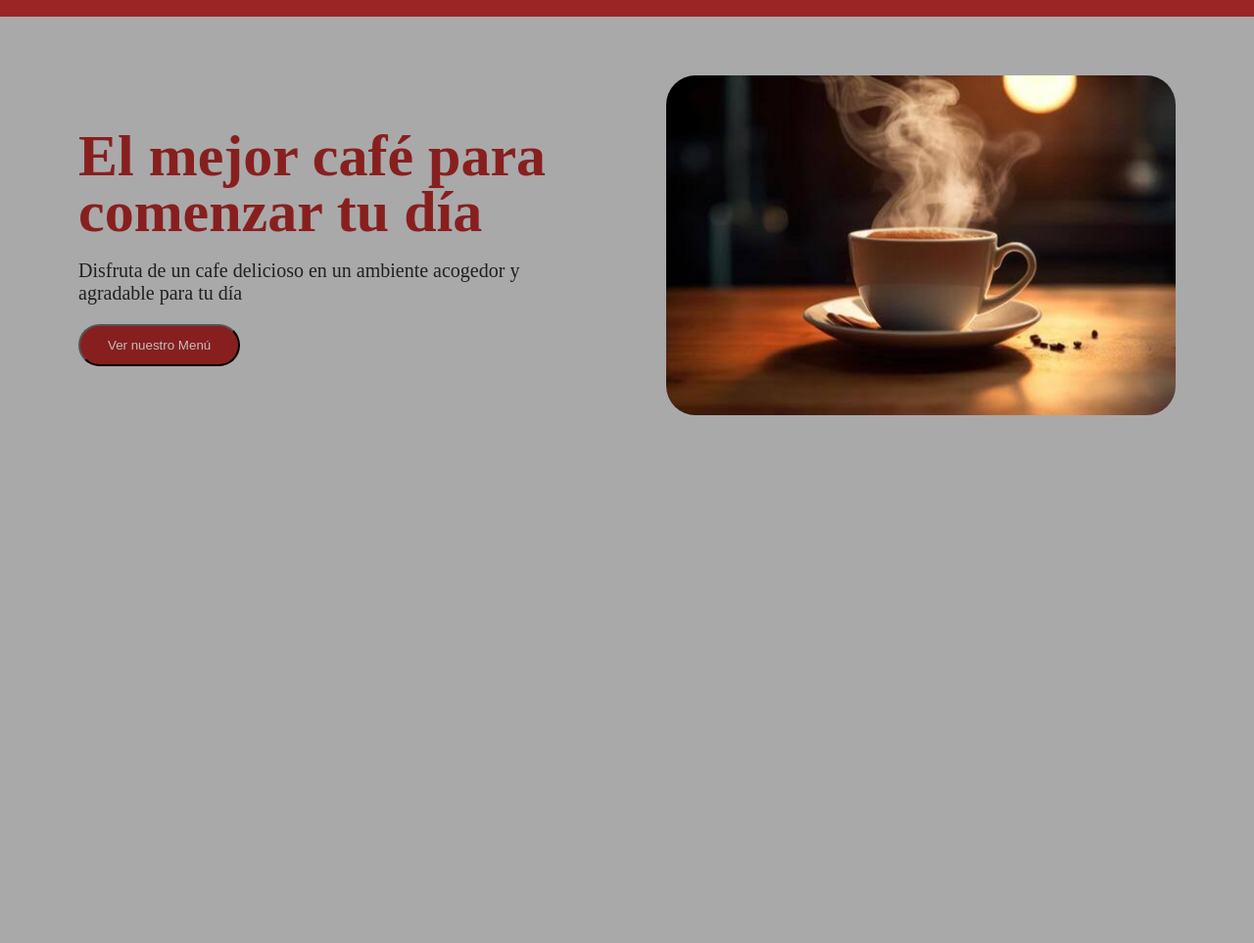
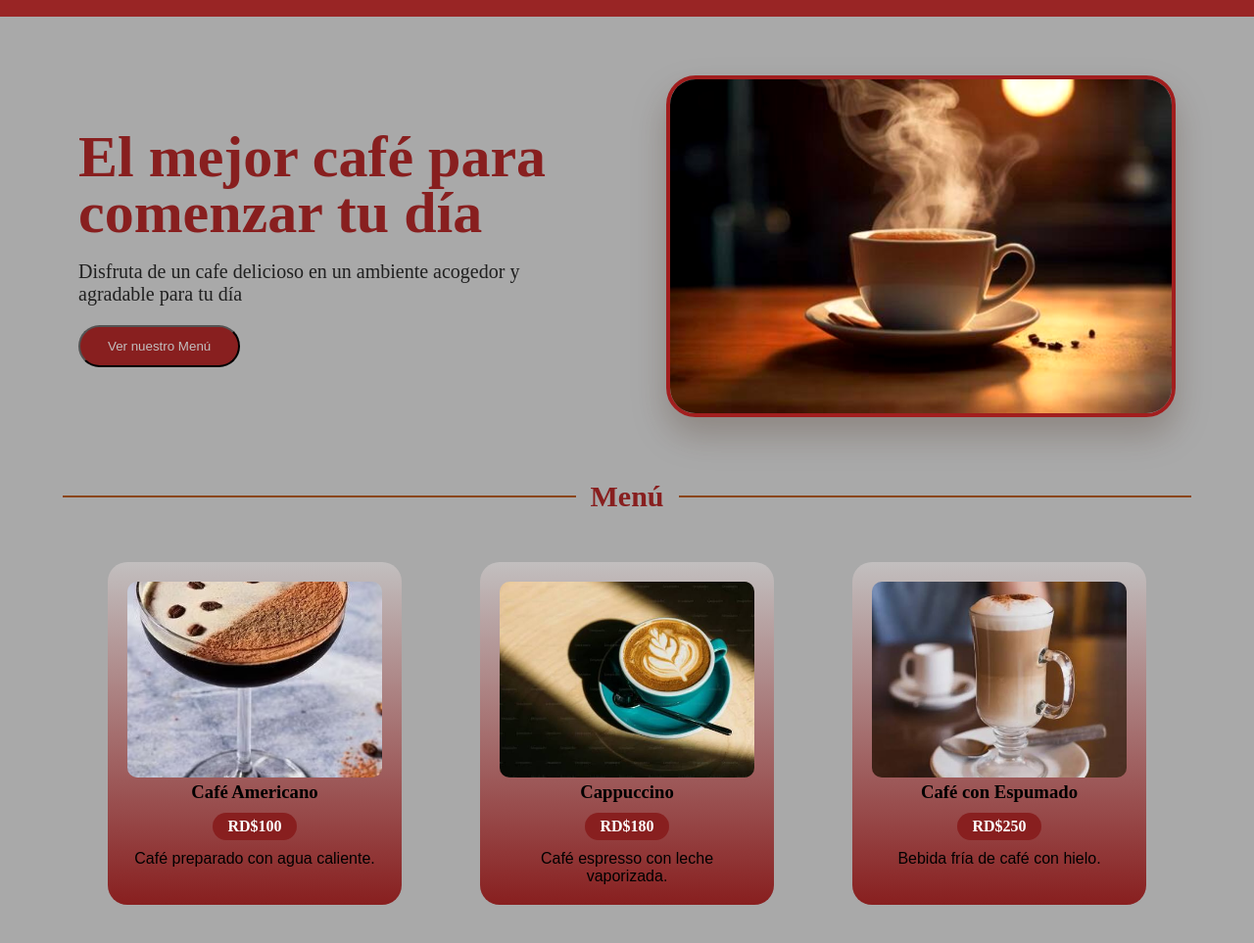
Before and after one commit to portedomingo87-prog/Coffee-House_HTML_CSS, a plain HTML site: page index.html in a window 1280 px wide. Shown: the part 73-1036 px from the top of the page at 98% size. Before the commit the page ends 800 px from the top, so only its background shows below. Drawn offline with Linux system fonts and the light colour scheme.

Commit message:
Terminacion del cuerpo de la pagina

```diff
--- a/index.html
+++ b/index.html
@@ -33,6 +33,35 @@
             <img src="img/img2.png" alt="Imagen de una taza de cafe" class="img2">
         </section>
         </section>
+
+        <section class="titulo-menu">
+            <hr>
+            <h2 class="menu">Menú</h2>
+            <hr>
+        </section>
+
+        <section class="productos">
+
+            <article class="tarjeta">
+                <img src="img/image1.png" alt="Café Americano">
+                <h3 class="titulo-tarjeta">Café Americano</h3>
+                <span class="precio">RD$100</span>
+                <p class="parrafos">Café preparado con agua caliente.</p>
+            </article>
+            <article class="tarjeta">
+                <img src="img/image2.png" alt="Cappuccino">
+                <h3 class="titulo-tarjeta">Cappuccino</h3>
+                <span class="precio">RD$180</span>
+                <p class="parrafos">Café espresso con leche vaporizada.</p>
+            </article>
+            <article class="tarjeta">
+                <img src="img/image3.png" alt="cafe con espumado">
+                <h3 class="titulo-tarjeta">Café con Espumado</h3>
+                <span class="precio">RD$250</span>
+                <p class="parrafos">Bebida fría de café con hielo.</p>
+            </article>
+
+        </section>
     </main>
 
 </body>
--- a/style.css
+++ b/style.css
@@ -76,6 +76,10 @@ a:hover {
     width: 100%;
     height: auto;
     border-radius: 30px;
+    border: 4px solid rgb(151, 37, 37);
+    box-shadow: 0 18px 35px rgba(61, 35, 20, 0.25);
+    filter: contrast(1.05) saturate(1.1);
+    transition: transform 0.3s ease, box-shadow 0.3s ease;
 }
 
 .boton {
@@ -84,9 +88,77 @@ a:hover {
     padding: 12px 28px;
     border-radius: 30px;
     text-decoration: none;
+    cursor: pointer;
 }
 
 .boton:hover {
     background-color: rgb(3, 138, 3);
     color: rgb(194, 191, 191);
 }
+
+.productos {
+    display: flex;
+    flex-wrap: wrap;
+    gap: 80px;
+    justify-content: center;
+    padding: 40px;
+}
+
+.tarjeta {
+    background: linear-gradient(to bottom, rgb(194, 191, 191), rgb(136, 31, 31));
+    border-radius: 20px;
+    padding: 20px;
+    width: 300px;
+    text-align: center;
+}
+
+.tarjeta img {
+    width: 100%;
+    height: 200px;
+    object-fit: cover;
+    border-radius: 10px;
+}
+
+.precio {
+    display: inline-block;
+    background-color: rgb(136, 31, 31);
+    color: white;
+    padding: 5px 15px;
+    border-radius: 20px;
+    font-weight: bold;
+    margin: 10px 0;
+    cursor: pointer;
+}
+
+.precio:hover {
+    background-color: rgb(3, 138, 3);
+    color: rgb(194, 191, 191);
+}
+
+.titulo-menu {
+    display: flex;
+    align-items: center;
+    gap: 15px;
+    max-width: 90%;
+    margin: 10px auto;
+    margin-top: 0;
+}
+
+.titulo-menu hr {
+    flex: 1;
+    border: 1px solid #8B4513;
+}
+
+.menu {
+    color: rgb(136, 31, 31);
+    font-size: 30px;
+    cursor: pointer;
+}
+
+.menu:hover {
+    color: rgb(3, 138, 3);
+}
+
+.parrafos {
+    font-family: 'arial', sans-serif;
+}
```
Also changed, not shown: img/image1.png (added), img/image2.png (added), img/image3.png (added).
